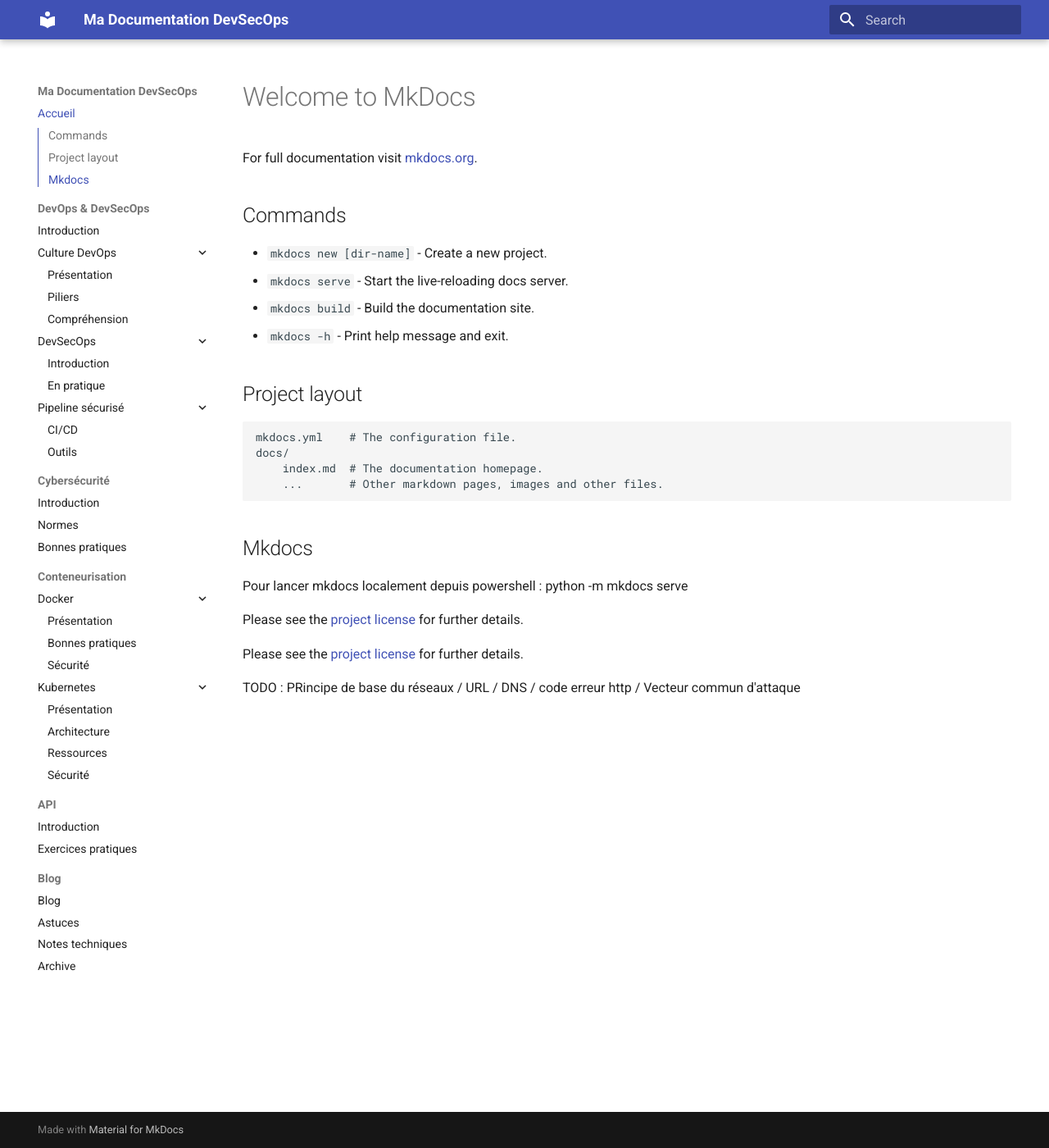
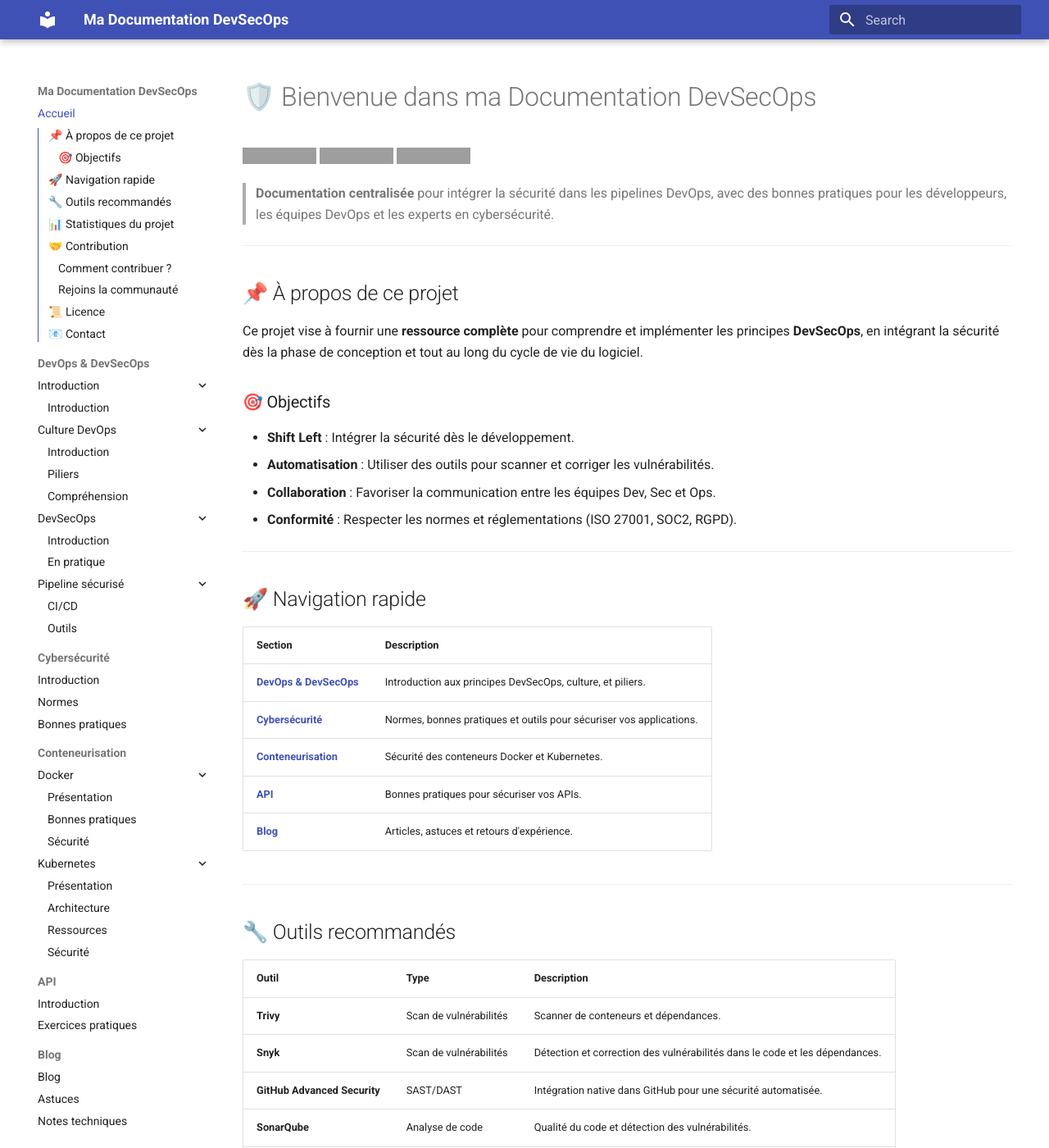
Before and after one commit to Black-Thor/devsecops-docu, an MkDocs documentation site: the page built from docs/index.md, in a window 1280 px wide and 1400 px high. Shown: the whole window at 82% size. Built offline with MkDocs 1.6.1 and Material for MkDocs 9.7.7, drawn with Linux system fonts in a browser that asks for light colours; some of the changed text lies outside the part shown; grey boxes are pictures that could not be loaded.

Commit message:
Visual an textual update

```diff
--- a/docs/index.md
+++ b/docs/index.md
@@ -1,33 +1,76 @@
-# Welcome to MkDocs
+# 🛡️ Bienvenue dans ma Documentation DevSecOps
 
-For full documentation visit [mkdocs.org](https://www.mkdocs.org).
+![GitHub last commit](https://img.shields.io/github/last-commit/Black-Thor/devsecops-docu)
+![GitHub License](https://img.shields.io/github/license/Black-Thor/devsecops-docu)
+![MkDocs Material](https://img.shields.io/badge/MkDocs-Material-blue)
 
-## Commands
+> **Documentation centralisée** pour intégrer la sécurité dans les pipelines DevOps, avec des bonnes pratiques pour les développeurs, les équipes DevOps et les experts en cybersécurité.
 
-* `mkdocs new [dir-name]` - Create a new project.
-* `mkdocs serve` - Start the live-reloading docs server.
-* `mkdocs build` - Build the documentation site.
-* `mkdocs -h` - Print help message and exit.
+---
 
-## Project layout
+## 📌 À propos de ce projet
 
-    mkdocs.yml    # The configuration file.
-    docs/
-        index.md  # The documentation homepage.
-        ...       # Other markdown pages, images and other files.
+Ce projet vise à fournir une **ressource complète** pour comprendre et implémenter les principes **DevSecOps**, en intégrant la sécurité dès la phase de conception et tout au long du cycle de vie du logiciel.
 
-## Mkdocs
+### 🎯 Objectifs
+- **Shift Left** : Intégrer la sécurité dès le développement.
+- **Automatisation** : Utiliser des outils pour scanner et corriger les vulnérabilités.
+- **Collaboration** : Favoriser la communication entre les équipes Dev, Sec et Ops.
+- **Conformité** : Respecter les normes et réglementations (ISO 27001, SOC2, RGPD).
 
-Pour lancer mkdocs localement depuis powershell :
-python -m mkdocs serve
+---
 
+## 🚀 Navigation rapide
+   Section | Description |
+ |---------|-------------|
+ | **[DevOps & DevSecOps](devops/devsecops.md)** | Introduction aux principes DevSecOps, culture, et piliers. |
+ | **[Cybersécurité](cybersecurity/introduction.md)** | Normes, bonnes pratiques et outils pour sécuriser vos applications. |
+ | **[Conteneurisation](conteneurisation/docker/index.md)** | Sécurité des conteneurs Docker et Kubernetes. |
+ | **[API](api/index.md)** | Bonnes pratiques pour sécuriser vos APIs. |
+ | **[Blog](blog/index.md)** | Articles, astuces et retours d'expérience. |
 
-Please see the [project license](about.md) for further details.
+---
 
-Please see the [project license](Conteneurisation/information.md) for further details.
+## 🔧 Outils recommandés
+ | Outil | Type | Description |
+ |-------|------|-------------|
+ | **Trivy** | Scan de vulnérabilités | Scanner de conteneurs et dépendances. |
+ | **Snyk** | Scan de vulnérabilités | Détection et correction des vulnérabilités dans le code et les dépendances. |
+ | **GitHub Advanced Security** | SAST/DAST | Intégration native dans GitHub pour une sécurité automatisée. |
+ | **SonarQube** | Analyse de code | Qualité du code et détection des vulnérabilités. |
+ | **Kube-hunter** | Scan Kubernetes | Détection des vulnérabilités dans les clusters Kubernetes. |
 
+---
+## 📊 Statistiques du projet
 
+![GitHub stars](https://img.shields.io/github/stars/Black-Thor/devsecops-docu?style=social)
+![GitHub forks](https://img.shields.io/github/forks/Black-Thor/devsecops-docu?style=social)
 
-TODO :
-PRincipe de base du réseaux  / URL / DNS / code erreur http /
-Vecteur commun d'attaque
+---
+## 🤝 Contribution
+
+Ce projet est **open source** et ouvert aux contributions !
+
+### Comment contribuer ?
+1. **Fork** le dépôt.
+2. Crée une branche pour tes modifications : `git checkout -b feature/ma-suggestion`.
+3. Commit tes changements : `git commit -m 'Ajout : description de ma contribution'`.
+4. Push tes modifications : `git push origin feature/ma-suggestion`.
+5. Ouvre une **Pull Request** pour review.
+
+### Rejoins la communauté
+- Partage tes idées dans les [issues](https://github.com/Black-Thor/devsecops-docu/issues).
+- Discute avec d'autres contributeurs sur le [Discord](https://discord.gg/tonlien) (lien fictif).
+
+---
+## 📜 Licence
+
+Ce projet est sous licence **MIT**. Vous êtes libre de l'utiliser, de le modifier et de le distribuer.
+
+---
+## 📧 Contact
+
+Pour toute question ou suggestion, contacte-moi à [ton.email@example.com](mailto:ton.email@example.com).
+
+---
+> *"La sécurité n'est pas un produit, mais un processus. Elle doit être intégrée dès le début."* — [DevSecOps.org](https://www.devsecops.org)
--- a/mkdocs.yml
+++ b/mkdocs.yml
@@ -13,7 +13,8 @@
 nav:
   - Accueil: index.md
   - DevOps & DevSecOps:
-    - Introduction: devops/devsecops.md
+    - Introduction:
+        - devops/culture/introduction.md
     - Culture DevOps:
       - Présentation: devops/culture/introduction.md
       - Piliers: devops/culture/piliers.md
@@ -51,8 +52,8 @@
   - blog:
       blog_dir: blog
       blog_toc: true
-  - glightbox  # Pour agrandir les images
-  - git-revision-date-localized  # Pour afficher la date de dernière mise à jour
+  - glightbox
+  # - git-revision-date-localized
 
 markdown_extensions:
   - pymdownx.highlight
```
Also changed, not shown: docs/devops/Pipelines/gitOps.md (added), docs/devops/Pipelines/github_action.md (added), docs/devops/Pipelines/gitlab.md (added), docs/devops/Pipelines/jenkins.md (added), docs/devops/Python/python.md (added), docs/devops/Scripting/bash.md (added), docs/devops/Versionning/git.md (added), docs/devops/culture/comprehension.md (renamed from docs/Devops/Culture/Comprehension.md), docs/devops/culture/introduction.md (renamed from docs/Devops/Culture/introduction.md), docs/devops/culture/piliers.md (renamed from docs/Devops/Culture/pillier_devops.md), docs/devops/deploiement/BlueGreen/bluegreen.md (added), docs/devops/deploiement/Canary/canary.md (added), docs/devops/deploiement/introduction.md (renamed from docs/Devops/Deploiement/introduction.md).
